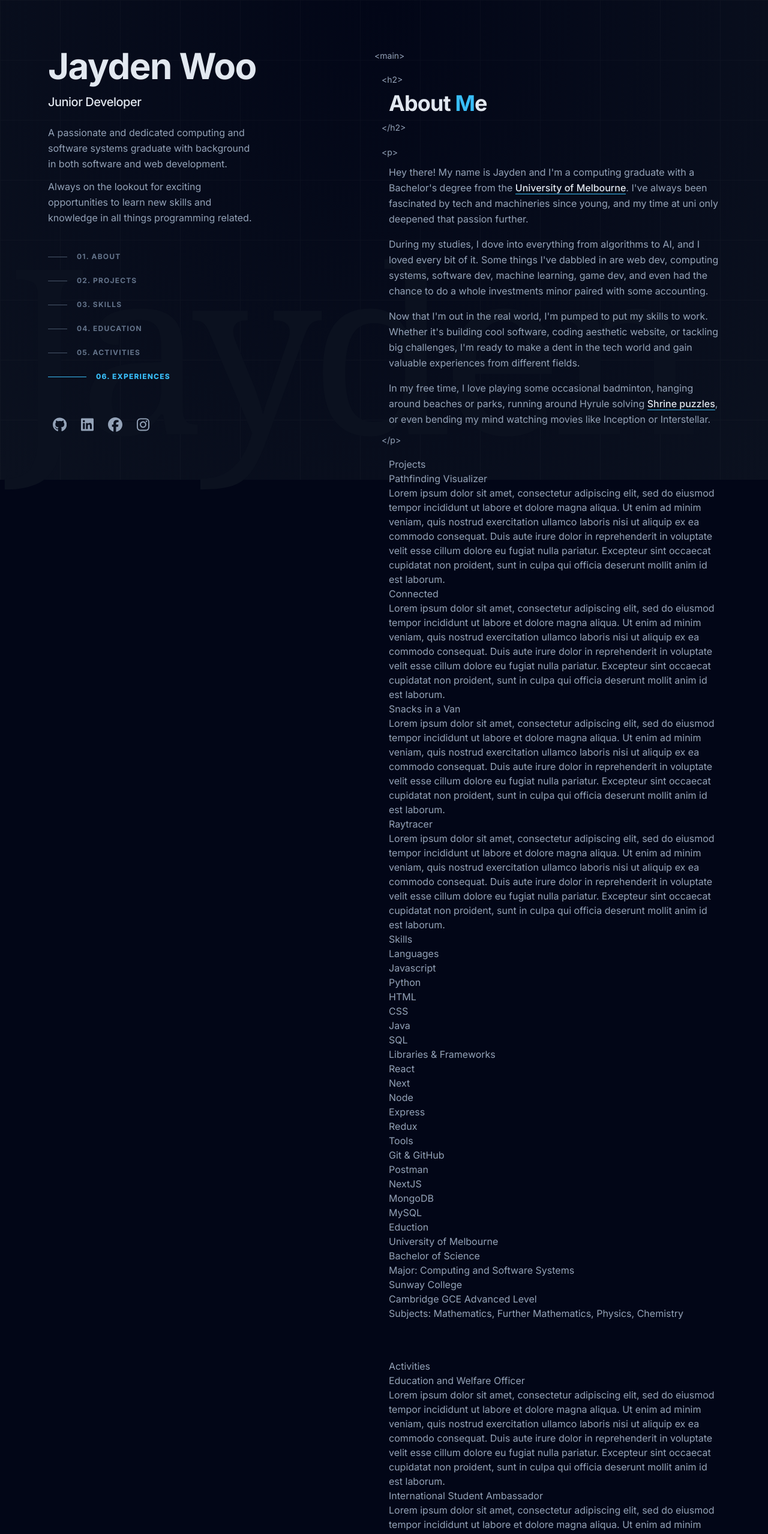
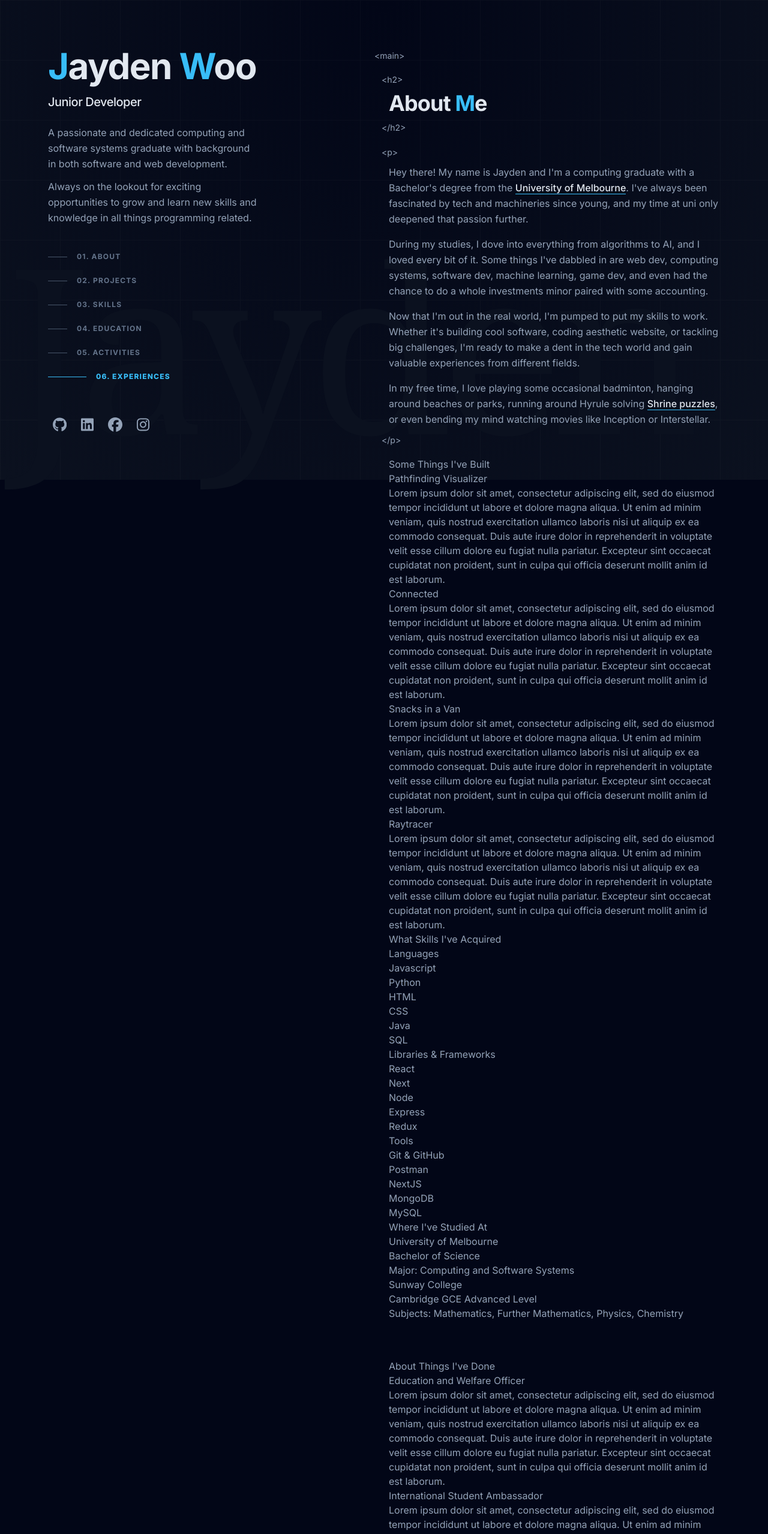
Before and after one commit to jayden-woo/personal-website, a Next.js app: page / in a window 1280 px wide. Shown: the top 2558 px of the page at 60% size. Built offline with nearby package versions, Linux system fonts and the light colour scheme.

Commit message:
Fix intro styles and section headings

```diff
--- a/src/components/content/activities.jsx
+++ b/src/components/content/activities.jsx
@@ -3,7 +3,7 @@ import { CONTENT_SECTIONS } from "@/lib/data";
 export default function Activities() {
   return (
     <section id={CONTENT_SECTIONS.Activities}>
-      <h2>Activities</h2>
+      <h2>About Things I&apos;ve Done</h2>
       <ul>
         <li>
           <h3>Education and Welfare Officer</h3>
--- a/src/components/content/education.jsx
+++ b/src/components/content/education.jsx
@@ -3,7 +3,7 @@ import { CONTENT_SECTIONS } from "@/lib/data";
 export default function Education() {
   return (
     <section id={CONTENT_SECTIONS.Education} className="mb-16 scroll-mt-20">
-      <h2>Eduction</h2>
+      <h2>Where I&apos;ve Studied At</h2>
       <ol>
         <li>
           <h3>University of Melbourne</h3>
--- a/src/components/content/experiences.jsx
+++ b/src/components/content/experiences.jsx
@@ -3,7 +3,7 @@ import { CONTENT_SECTIONS } from "@/lib/data";
 export default function Experiences() {
   return (
     <section id={CONTENT_SECTIONS.Experiences}>
-      <h2>Experiences</h2>
+      <h2>Where I&apos;ve Worked</h2>
       <ul>
         <li>
           <h3>David Jones</h3>
--- a/src/components/content/projects.jsx
+++ b/src/components/content/projects.jsx
@@ -3,7 +3,7 @@ import { CONTENT_SECTIONS } from "@/lib/data";
 export default function Projects() {
   return (
     <section id={CONTENT_SECTIONS.Projects}>
-      <h2>Projects</h2>
+      <h2>Some Things I&apos;ve Built</h2>
       <ul>
         <li>
           <h3>Pathfinding Visualizer</h3>
--- a/src/components/content/skills.jsx
+++ b/src/components/content/skills.jsx
@@ -3,7 +3,7 @@ import { CONTENT_SECTIONS } from "@/lib/data";
 export default function Skills() {
   return (
     <section id={CONTENT_SECTIONS.Skills}>
-      <h2>Skills</h2>
+      <h2>What Skills I&apos;ve Acquired</h2>
       <ul>
         <li>Languages</li>
         <ul>
--- a/src/components/header/intro.jsx
+++ b/src/components/header/intro.jsx
@@ -1,8 +1,10 @@
 export default function Intro() {
   return (
     <div>
-      <h1 className="mb-4 text-6xl font-bold tracking-tight text-slate-200">
-        <a href="/">Jayden Woo</a>
+      <h1 className="mb-4 text-6xl font-bold tracking-tight text-slate-200 first-letter:text-sky-400">
+        <a href="/">
+          Jayden <span className="inline-block first-letter:text-sky-400">Woo</span>
+        </a>
       </h1>
       <h2 className="my-4 text-xl font-medium tracking-tight text-slate-200">Junior Developer</h2>
       <p className="mt-6 max-w-sm text-balance leading-relaxed">
@@ -10,8 +12,8 @@ export default function Intro() {
         software and web development.
       </p>
       <p className="my-3 max-w-sm text-balance leading-relaxed">
-        Always on the lookout for exciting opportunities to learn new skills and knowledge in all
-        things programming related.
+        Always on the lookout for exciting opportunities to grow and learn new skills and knowledge
+        in all things programming related.
       </p>
     </div>
   );
--- a/tailwind.config.js
+++ b/tailwind.config.js
@@ -9,8 +9,7 @@ module.exports = {
     extend: {
       backgroundImage: {
         "gradient-radial": "radial-gradient(var(--tw-gradient-stops))",
-        "gradient-conic":
-          "conic-gradient(from 180deg at 50% 50%, var(--tw-gradient-stops))",
+        "gradient-conic": "conic-gradient(from 180deg at 50% 50%, var(--tw-gradient-stops))",
       },
       colors: {
         gray: {
```
